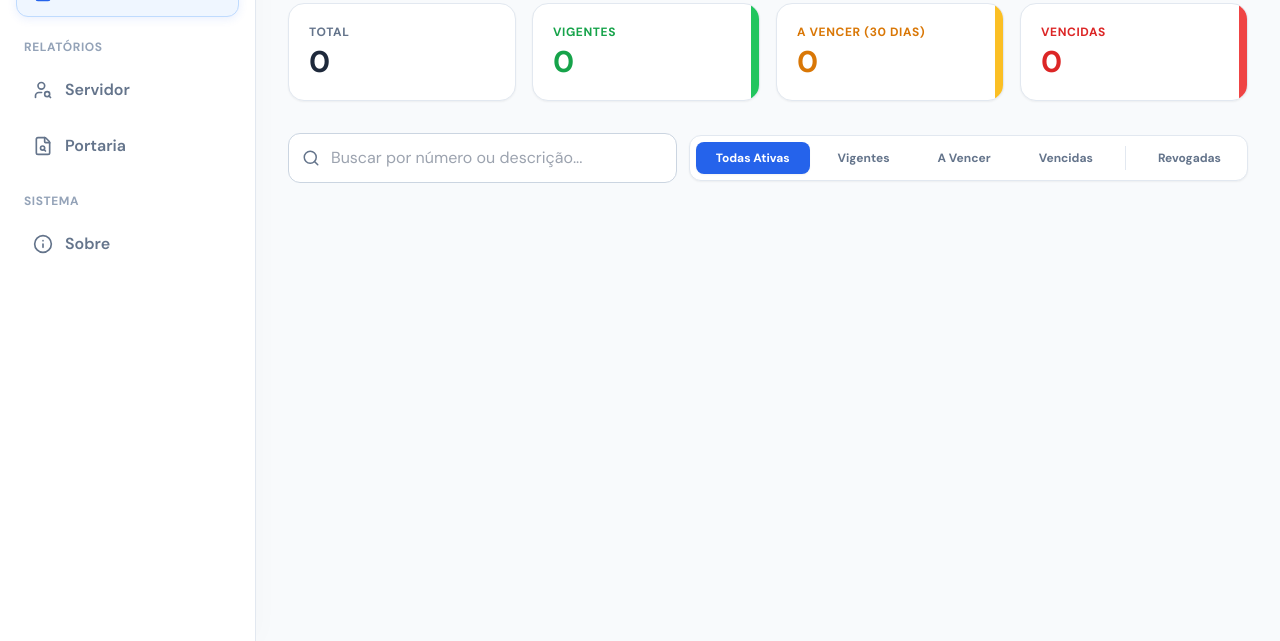
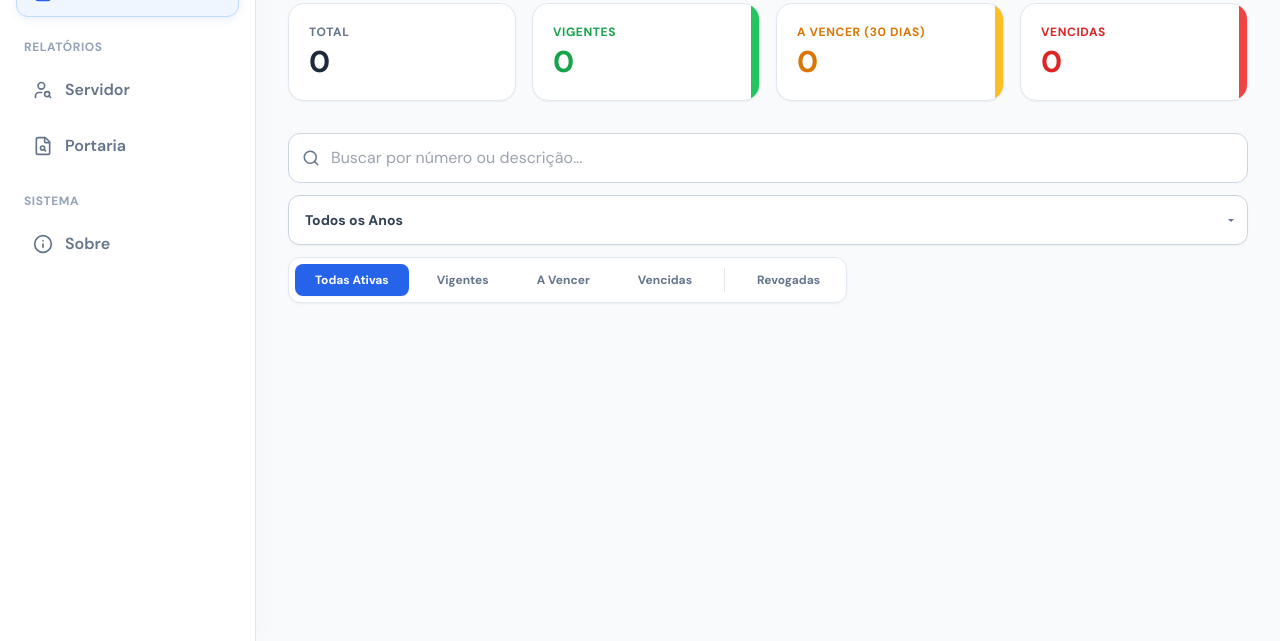
Before and after one commit to filippogustavo/portarias, a plain HTML site: page index.html in a window 1280 px wide. Shown: the part 159-800 px from the top of the page. Drawn offline with nearby package versions, Linux system fonts and the light colour scheme; no server answers.

Commit message:
Update index.html

```diff
--- a/index.html
+++ b/index.html
@@ -102,6 +102,7 @@
             <i data-lucide="plus" style="width:16px;height:16px;"></i>Nova Portaria
           </div>
          </div>
+
          <div class="grid grid-cols-2 md:grid-cols-4 gap-4 mb-8">
           <div class="bg-card rounded-2xl p-5 border border-slate-200 shadow-sm">
            <p class="text-muted text-xs uppercase tracking-wider font-bold">Total</p>
@@ -123,11 +124,20 @@
            <p id="stat-expired" class="text-3xl font-black mt-1 text-red-600">0</p>
           </div>
          </div>
+
          <div class="flex flex-wrap gap-3 mb-6 items-center">
           <div class="relative flex-1 min-w-[250px]">
            <i data-lucide="search" style="width:18px;height:18px;position:absolute;left:14px;top:50%;transform:translateY(-50%);color:#64748b;"></i>
-           <input type="text" id="search-input" placeholder="Buscar por número ou descrição..." style="padding-left:42px; border-radius: 12px; padding-top: 12px; padding-bottom: 12px;">
+           <input type="text" id="search-input" placeholder="Buscar por número ou descrição..." style="padding-left:42px; border-radius: 12px; padding-top: 12px; padding-bottom: 12px; width: 100%; border: 1px solid #cbd5e1; outline: none;" class="focus:border-accent">
           </div>
+
+          <select id="filter-ano-portaria" class="px-4 py-3 text-sm font-bold border border-slate-300 rounded-xl bg-white text-slate-700 focus:outline-none focus:border-accent cursor-pointer shadow-sm h-[50px]">
+            <option value="Todas">Todos os Anos</option>
+            <option value="2026">2026</option>
+            <option value="2025">2025</option>
+            <option value="2024">2024</option>
+          </select>
+
           <div class="flex gap-2 bg-white p-1.5 rounded-xl border border-slate-200 shadow-sm overflow-x-auto">
            <button data-filter="all" class="filter-btn px-5 py-2 rounded-lg text-xs font-bold transition-all bg-accent text-white shadow-sm whitespace-nowrap">Todas Ativas</button>
            <button data-filter="ok" class="filter-btn px-5 py-2 rounded-lg text-xs font-bold transition-all bg-transparent text-slate-500 hover:text-slate-800 hover:bg-slate-50 whitespace-nowrap">Vigentes</button>
@@ -136,6 +146,7 @@
            <div class="w-px bg-slate-200 mx-1 my-1"></div> <button data-filter="revogada" class="filter-btn px-5 py-2 rounded-lg text-xs font-bold transition-all bg-transparent text-slate-500 hover:text-red-600 hover:bg-red-50 whitespace-nowrap">Revogadas</button>
           </div>
          </div>
+
          <div id="portaria-list" class="space-y-4"></div>
          <div id="empty-state" class="text-center py-20 hidden bg-white rounded-2xl border border-slate-200 shadow-sm mt-4">
           <div class="inline-flex items-center justify-center w-16 h-16 rounded-2xl bg-slate-50 border border-slate-100 mb-4">
@@ -218,6 +229,14 @@
           <h2 class="text-2xl font-bold text-slate-800">Relatório: Portaria</h2>
 
           <div class="flex flex-row items-center gap-3">
+
+            <select id="filter-ano-rel-portaria" class="w-40 px-3 py-2 text-sm font-bold border border-slate-300 rounded-lg bg-white text-slate-700 focus:outline-none focus:border-accent cursor-pointer">
+              <option value="Todas">Todos os Anos</option>
+              <option value="2026">2026</option>
+              <option value="2025">2025</option>
+              <option value="2024">2024</option>
+            </select>
+
             <select id="filter-tipo-rel-portaria" class="w-48 px-3 py-2 text-sm font-bold border border-slate-300 rounded-lg bg-white text-slate-700 focus:outline-none focus:border-accent cursor-pointer">
               <option value="Todas">Todas (Tipos)</option>
               <option value="Fiscalização">Fiscalização</option>
```
